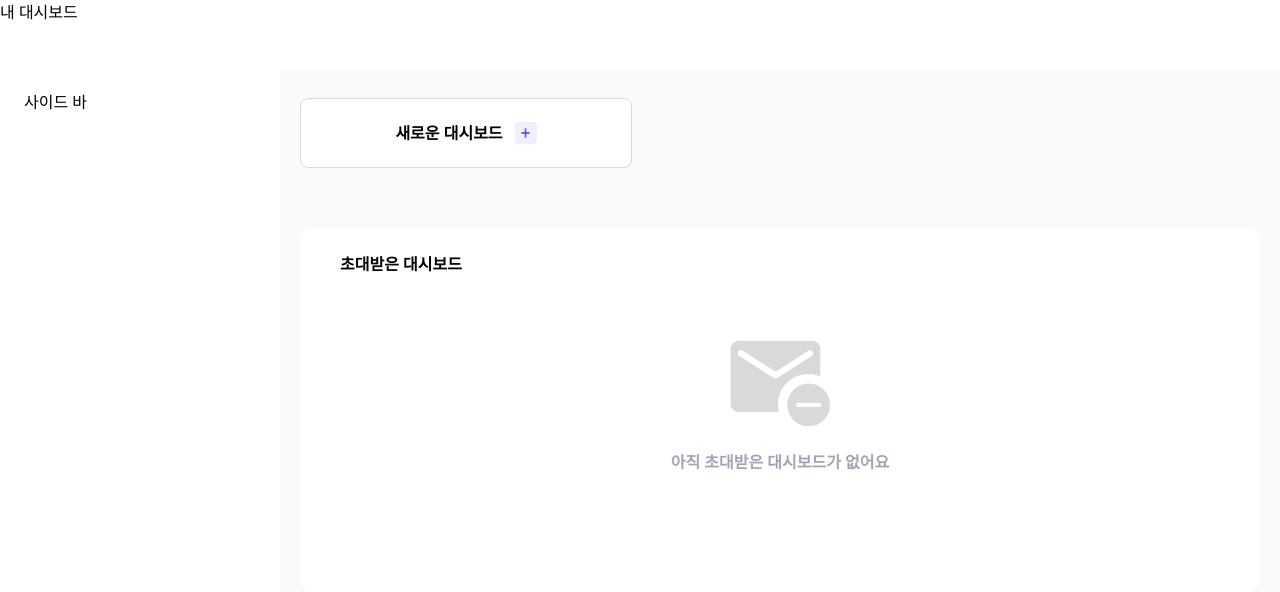
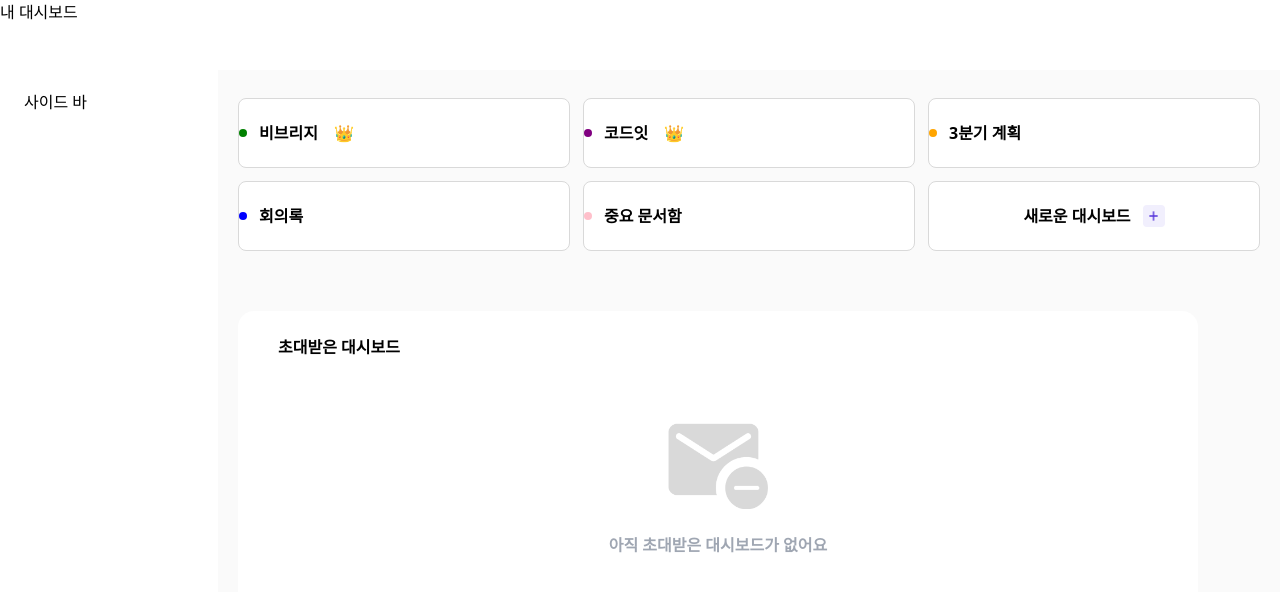
Before and after one commit to codeit17-part3-team5/taskify-fe, a Next.js app: page /mydashboard/MydashBoard in a window 1280 px wide. Shown: the top 592 px of the page. Built offline with nearby package versions, Linux system fonts and the light colour scheme.

Commit message:
Design: 대시보드 mockdata 2차원 배열 초기 설정

```diff
--- /dev/null
+++ b/src/MockDashboardData.ts
@@ -0,0 +1,77 @@
+// 카드/사이드바 색 점표시용 팔레트
+export const COLOR_DOTS = {
+  green: '#22C55E',
+  purple: '#8B5CF6',
+  orange: '#F59E0B',
+  blue: '#3B82F6',
+  pink: '#EC4899',
+  gray: '#9CA3AF',
+} as const;
+
+export type DotColor = keyof typeof COLOR_DOTS;
+
+export type DashboardCard = {
+  id: string;
+  title: string;
+  dot: DotColor;
+  isOwnerCrown?: boolean; // 👑 표시 여부
+  href?: string;
+};
+
+export type InviteRow = {
+  id: string;
+  name: string; // 대시보드 이름
+  inviter: string; // 초대자
+  status: 'pending' | 'accepted' | 'declined'; // 수락여부
+};
+
+export type SidebarItem = {
+  id: string;
+  title: string;
+  dot: DotColor;
+  isOwnerCrown?: boolean;
+};
+
+// 상단 카드(6칸 구성 예시)
+export const DASHBOARD_CARDS: DashboardCard[] = [
+  { id: 'vivridge', title: '비브리지', dot: 'green', isOwnerCrown: true },
+  { id: 'codeit', title: '코드잇', dot: 'purple', isOwnerCrown: true },
+  { id: 'q3plan', title: '3분기 계획', dot: 'orange' },
+  { id: 'meeting', title: '회의록', dot: 'blue' },
+  { id: 'important', title: '중요 문서함', dot: 'pink' },
+];
+
+// 사이드바 목록
+export const SIDEBAR_ITEMS: SidebarItem[] = [
+  { id: 's-vivr', title: '비브리지', dot: 'green', isOwnerCrown: true },
+  { id: 's-codeit', title: '코드잇', dot: 'purple', isOwnerCrown: true },
+  { id: 's-q3', title: '3분기 계획', dot: 'orange' },
+  { id: 's-meet', title: '회의록', dot: 'blue' },
+  { id: 's-important', title: '중요 문서함', dot: 'pink' },
+];
+
+// 초대받은 대시보드 (테이블)
+export const INVITED_DASHBOARDS: InviteRow[] = [
+  { id: 'i-1', name: '프로젝트 디자인', inviter: '손동희', status: 'pending' },
+  { id: 'i-2', name: '새로운 기획 문서', inviter: '안귀영', status: 'pending' },
+  { id: 'i-3', name: '유닛 A', inviter: '장혁', status: 'pending' },
+  { id: 'i-4', name: '유닛 B', inviter: '강나무', status: 'pending' },
+  { id: 'i-5', name: '유닛 C', inviter: '김태현', status: 'pending' },
+  { id: 'i-6', name: '유닛 D', inviter: '김태현', status: 'pending' },
+];
+
+// 페이지네이션(1페이지 예시)
+export const INVITE_PAGINATION = {
+  page: 1,
+  pageSize: 6,
+  total: INVITED_DASHBOARDS.length,
+};
+
+// 검색 헬퍼 (간단 포함 검색)
+export function searchInvites(keyword: string): InviteRow[] {
+  const q = keyword.trim();
+  if (!q) return INVITED_DASHBOARDS;
+  return INVITED_DASHBOARDS.filter(
+    (row) => row.name.includes(q) || row.inviter.includes(q)
+  );
+}
--- a/src/pages/mydashboard/MydashBoard.tsx
+++ b/src/pages/mydashboard/MydashBoard.tsx
@@ -4,6 +4,11 @@ import PlusButton from '../../../components/dashboard/PlusButton';
 import Modal from '../../../components/Modal';
 import Messageimg from './mesaageimg.png';
 import CreateDashboard from '../../../components/dashboard/CreateDashboard';
+import {
+  DASHBOARD_CARDS,
+  SIDEBAR_ITEMS,
+  INVITED_DASHBOARDS,
+} from '@/MockDashboardData';
 
 export default function MydashBoard() {
   const [open, setOpen] = useState(false);
@@ -16,12 +21,29 @@ export default function MydashBoard() {
           사이드 바
         </aside>
         <main className="flex-1 bg-[#FAFAFA] px-5 py-7">
+          <div className="flex flex-col w-[1022px] gap-3">
+            <div className="grid grid-cols-3 gap-[13px] w-full">
+              {DASHBOARD_CARDS.slice(0, 6).map((card) => (
+                <div
+                  key={card.id}
+                  className="w-[332px] h-[70px] flex gap-3 items-center bg-[#ffffff] border border-[#D9D9D9] rounded-[8px] font-semibold"
+                >
+                  <span
+                    className="inline-block w-2 h-2 rounded-full"
+                    style={{ backgroundColor: card.dot }}
+                  />
+                  {card.title}
+                  {card.isOwnerCrown ? <span className="ml-1">👑</span> : null}
+                </div>
+              ))}
               <div
                 className="w-[332px] h-[70px] flex gap-3 justify-center items-center bg-[#ffffff] border border-[#D9D9D9] rounded-[8px] font-semibold"
                 onClick={() => setOpen(true)}
               >
                 새로운 대시보드
                 <PlusButton />
+              </div>
+            </div>
           </div>
 
           <div className="w-[960px] px-10 pt-6 pb-30 bg-white flex gap-16 rounded-[16px] mt-15 font-bold text-6 flex-col">
```
Lines whose indentation alone changed are shown as unchanged.
